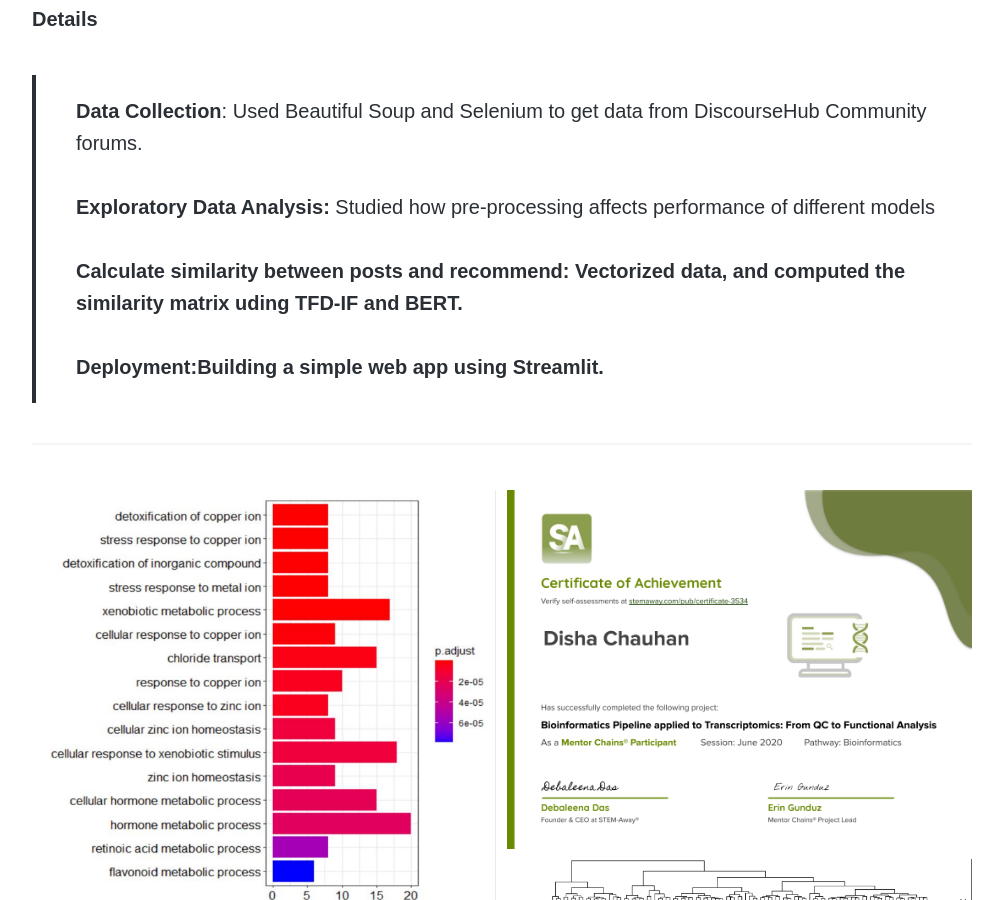
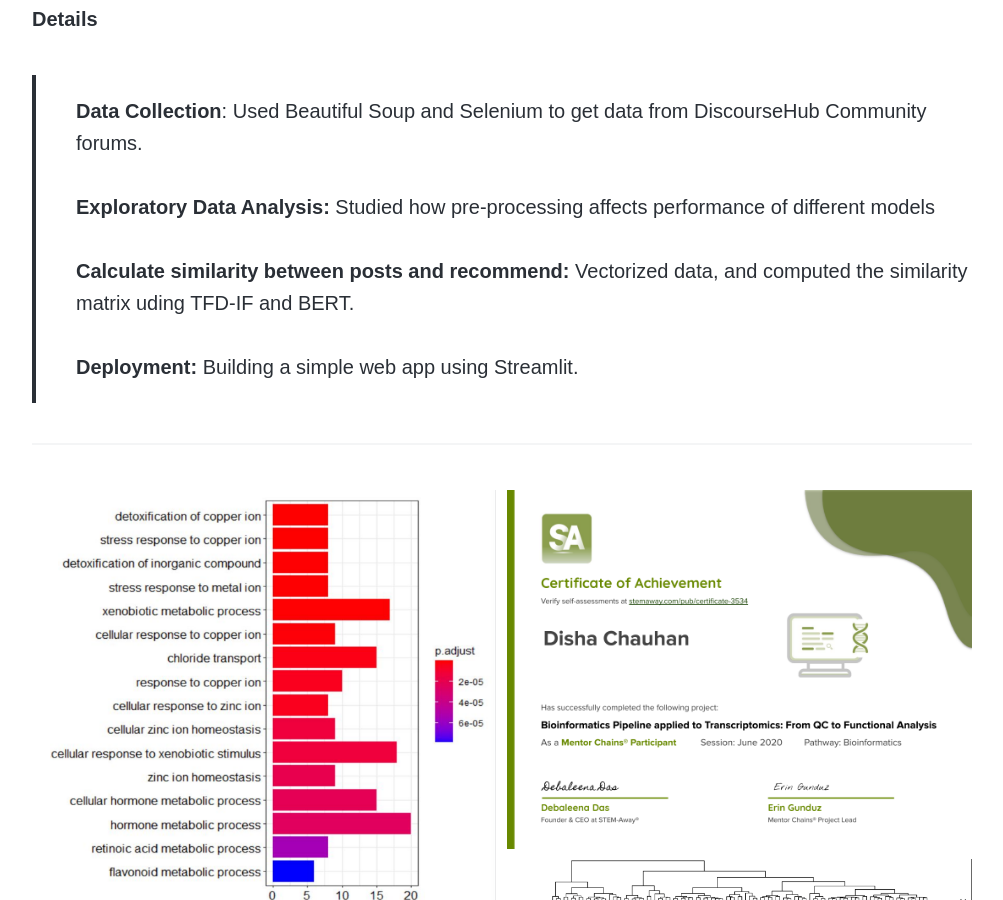
Before and after one commit to disha-22/disha-22.github.io, a Jekyll site: the page built from _projects/ml.md, in a window 1280 px wide and 900 px high, scrolled down 1476 px. Shown: the whole window, without its empty margins (138-1141 px from the left). Built offline with Jekyll 4.4.1, drawn with Linux system fonts in a browser that asks for light colours; nearby versions of some CDN libraries; some web fonts are replaced.

Commit message:
Update ml.md

```diff
--- a/_projects/ml.md
+++ b/_projects/ml.md
@@ -26,8 +26,8 @@
 <h6> Details </h6>
 > <b>Data Collection</b>: Used Beautiful Soup and Selenium to get data from DiscourseHub Community forums.
 <br><br> <b>Exploratory Data Analysis:</b> Studied how pre-processing affects performance of different models
-<br><br> <b>Calculate similarity between posts and recommend: Vectorized data, and computed the similarity matrix uding TFD-IF and BERT.
-<br><br> <b>Deployment:</b>Building a simple web app using Streamlit.
+<br><br> <b>Calculate similarity between posts and recommend:</b> Vectorized data, and computed the similarity matrix uding TFD-IF and BERT.
+<br><br> <b>Deployment:</b> Building a simple web app using Streamlit.
 
 ---
 
```
